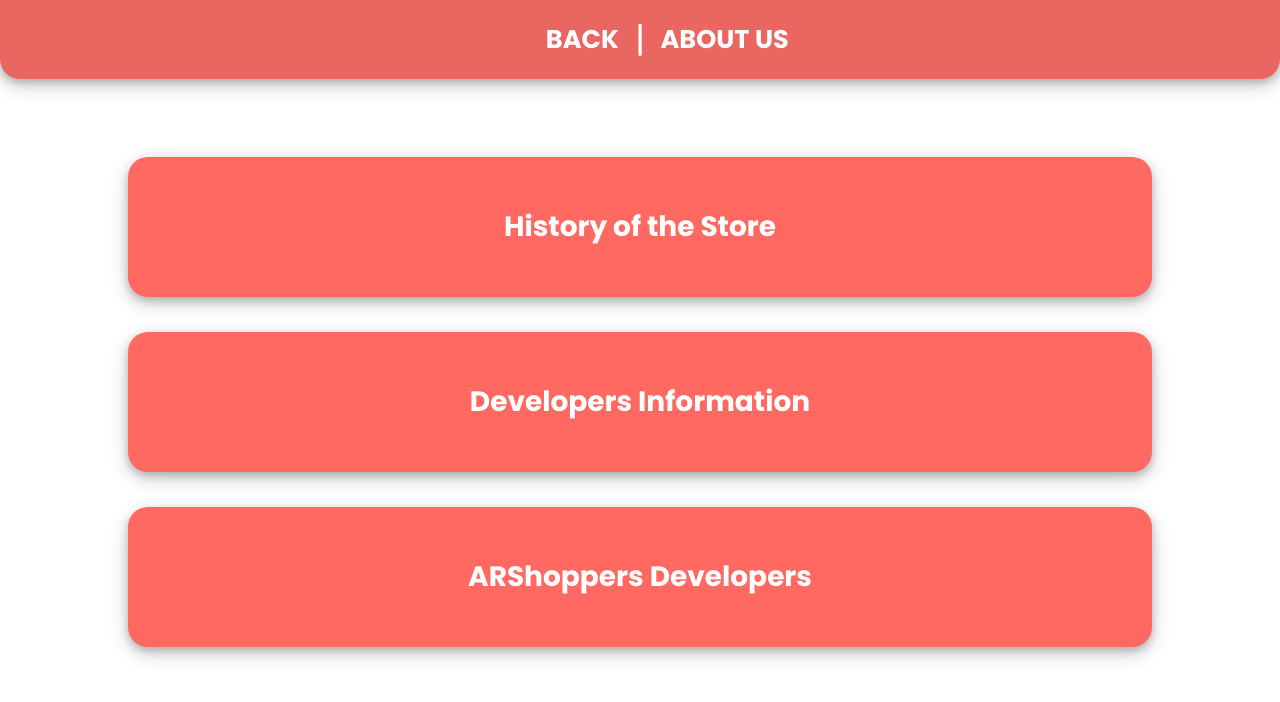
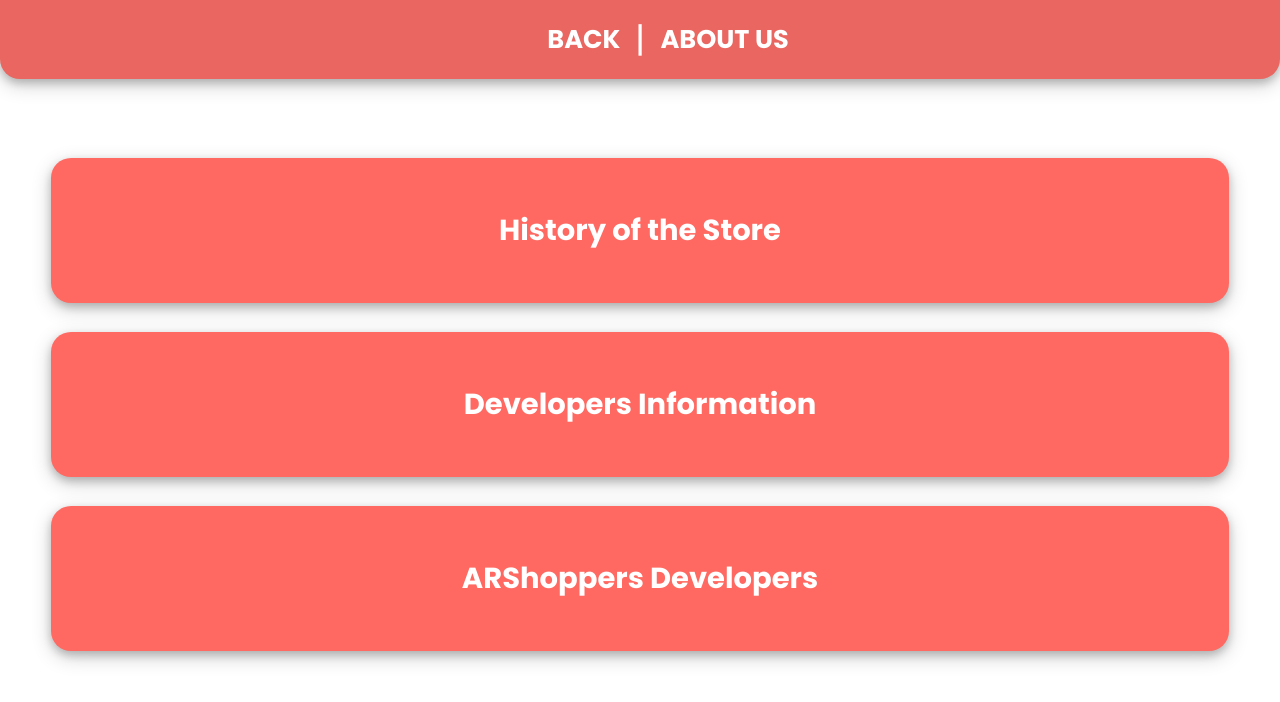
Before and after one commit to rimuelcanada14/sia-arshopperv2, a React (Create React App) app: page /AboutUs in a window 1280 px wide. Shown: the top 702 px of the page. Built offline with nearby package versions, Linux system fonts and the light colour scheme.

Commit message:
may inadjust lang ako sa mga spacing

```diff
--- a/src/AboutUs/AboutUs.css
+++ b/src/AboutUs/AboutUs.css
@@ -26,20 +26,21 @@
     font-family: Poppins;
     flex-direction: column;
     font-weight: bold;
-    font-size: 28px;
-    width: 80%;
+    font-size: 29px;
+    width:92%;
     color: white;
     height: 5em;
     display: flex;
     border-radius: 20px;
     margin-left: auto;
     margin-right: auto;
-    margin-top: 48px;
-    margin-bottom: -38px;
+    margin-top: 49.1px;
+    margin-bottom: -45px;
     transition-duration: 0.4s;
     cursor: pointer;
 
 }
+
 .aboutUsButtons:hover {
     color:#E44138;
     color:white;
@@ -50,10 +51,6 @@
 
 button {
     text-decoration: none;
-    border: none;
-    display: flex;
-    align-items: center;
-    justify-content: center;
     color: white;
     box-shadow: 0 4px 8px 0 rgba(0, 0, 0, 0.2), 0 6px 20px 0 rgba(0, 0, 0, 0.19);
 }
@@ -61,8 +58,8 @@
 a {
     text-decoration: none;
     color: white;
-    margin-right: -15px;
-    margin-left: 38px;
+    margin-right: -28px;
+    margin-left: 28px;
 
 }
 .back-btn{
--- a/src/AboutUs/AboutUs.js
+++ b/src/AboutUs/AboutUs.js
@@ -22,10 +22,10 @@
       <>
         <div>
 
-           <Header header={<a href ="/home"classname="back-btn">BACK</a>} headerright="ABOUT US"/>
+           <Header header={<a href = "/home" classname="back-btn">BACK</a>} headerright="ABOUT US" />
 
             <div>
-              {aboutUsButtons.map ((button, index) => (
+              {aboutUsButtons.map((button, index) => (
                 <Link key={index} to={button.to}>
                   <br></br>
                     <button className={`aboutUsButtons`}>
--- a/src/Category/Categories.css
+++ b/src/Category/Categories.css
@@ -34,6 +34,12 @@
     font-family: Poppins;
     font-weight: bold;
 }
+.categoryButtons:hover {
+    color:#E44138;
+    color:white;
+    background-color: #E44138; opacity: 80%;
+    border: 1px solid #FBF08F;
+}
 
 button {
     text-decoration: none;
@@ -48,6 +54,7 @@
 
 a {
     text-decoration: none;
+
 }
 .category-back{
     color: white;
--- a/src/Category/Categories.js
+++ b/src/Category/Categories.js
@@ -40,9 +40,9 @@
           {categoryButtons.map((button, index) => (
             <Link key={index} to={button.to}>
               <br></br>
-              <button className={`categoryButtons ${button.categoryBottom ? 'categoryBottom' : ''}`}>
-              {button.label}
-              </button>
+                 <button className={`categoryButtons ${button.categoryBottom ? 'categoryBottom' : ''}`}>
+                    {button.label}
+                </button>
             </Link>
           ))}
         </div>
--- a/src/components/header.css
+++ b/src/components/header.css
@@ -10,6 +10,7 @@
     border-bottom-left-radius: 20px;
     border-bottom-right-radius: 20px;
     z-index: 1;
+    width: 100%;
     box-shadow: 0 4px 8px 0 rgba(0, 0, 0, 0.2),
         0 6px 20px 0 rgba(0, 0, 0, 0.19);
     margin-bottom: 5px;
--- a/src/profile/Profile.css
+++ b/src/profile/Profile.css
@@ -15,11 +15,12 @@
 .profile-btn {
     position: relative;
     margin: 12px 0;
+    margin-right: 10px;
     border-radius: 20px;
     height: 3.5em;
     font-family: Poppins;
     background-color: #FCF3A6;
-    max-width: 100%;
+    width: 95%;
     color: black;
     display: flex;
     align-items: center;
@@ -27,6 +28,7 @@
     text-align: center;
     font-weight: bold;
     font-size: 35px;
+
 }
 
 .profile-btn-icon-left {
```
